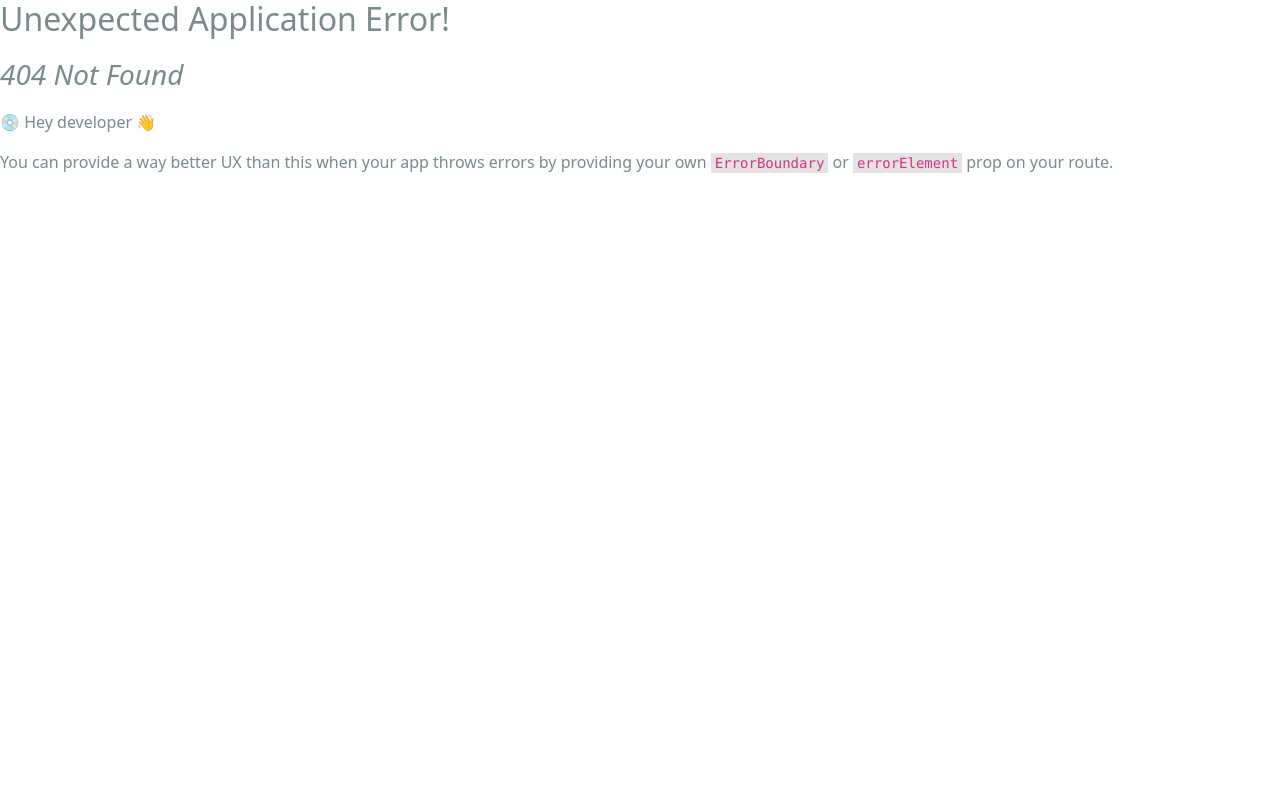
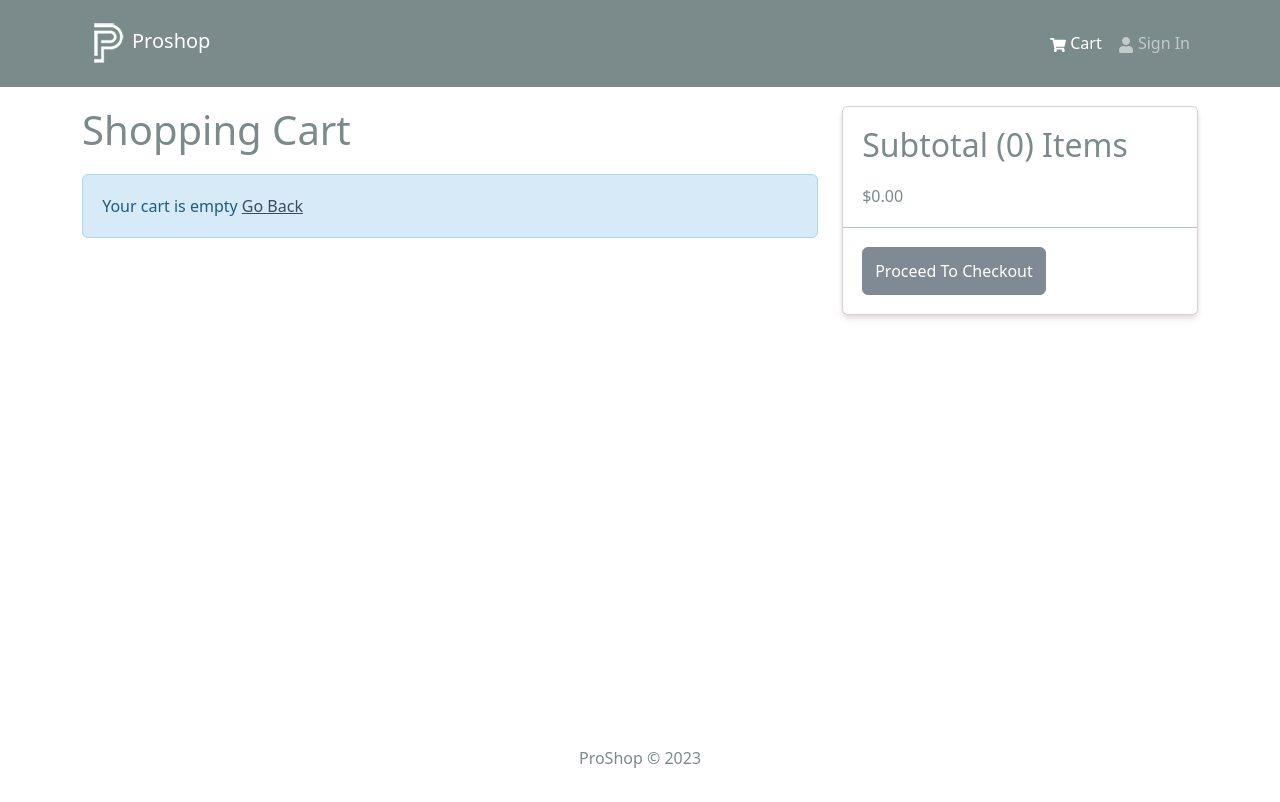
Before and after one commit to Connok/connors-shop, a React (Create React App) app in the folder frontend/: page /cart in a window 1280 px wide. Before the commit this address had no page. Shown: the top 802 px of the page. Built offline with nearby package versions, Linux system fonts and the light colour scheme.

Commit message:
cart screen

```diff
--- a/frontend/src/index.js
+++ b/frontend/src/index.js
@@ -14,13 +14,15 @@ import './assets/styles/index.css';
 import App from './App';
 import reportWebVitals from './reportWebVitals';
 import HomeScreen from './screens/HomeScreen';
-import ProductScreen from './screens/ProductScreen';
+import ProductScreen from './screens/ProductScreen.jsx';
+import CartScreen from './screens/CartScreen.jsx';
 
 const router = createBrowserRouter(
   createRoutesFromElements(
     <Route path='/' element={<App />}>
       <Route index={true} path='/' element={<HomeScreen />} />
       <Route path='/product/:id' element={<ProductScreen />} />
+      <Route path='/cart' element={<CartScreen />} />
     </Route>
   )
 )
--- /dev/null
+++ b/frontend/src/screens/CartScreen.jsx
@@ -0,0 +1,102 @@
+import { Link, useNavigate } from "react-router-dom";
+import { useDispatch, useSelector } from "react-redux";
+import {
+  Row,
+  Col,
+  ListGroup,
+  Image,
+  Form,
+  Button,
+  Card,
+} from "react-bootstrap";
+import { FaTrash } from "react-icons/fa";
+import Message from "../components/Message";
+import { addToCart } from "../slices/cartSlice";
+
+const CartScreen = () => {
+  const navigate = useNavigate();
+  const dispatch = useDispatch();
+
+  const cart = useSelector((state) => state.cart);
+  const { cartItems } = cart;
+
+  const addToCartHandler = async (product, qty) => {
+    dispatch(addToCart({ ...product, qty }));
+  };
+
+  return (
+    <Row>
+      <Col md={8}>
+        <h1 style={{ marginBottom: "20px" }}>Shopping Cart</h1>
+        {cartItems.length === 0 ? (
+          <Message>
+            Your cart is empty <Link to="/">Go Back</Link>
+          </Message>
+        ) : (
+          <ListGroup variant="flush">
+            {cartItems.map((item) => (
+              <ListGroup.Item key={item.id}>
+                <Row>
+                  <Col md={2}>
+                    <Image src={item.image} alt={item.name} fluid rounded />
+                  </Col>
+                  <Col md={3}>
+                    <Link to={`/product/${item._id}`}>{item.name}</Link>
+                  </Col>
+                  <Col md={2}>${item.price}</Col>
+                  <Col md={2}>
+                    <Form.Control
+                      as="select"
+                      value={item.qty}
+                      onChange={(e) =>
+                        addToCartHandler(item, Number(e.target.value))
+                      }
+                    >
+                      {[...Array(item.countInStock).keys()].map((x) => (
+                        <option key={x + 1} value={x + 1}>
+                          {x + 1}
+                        </option>
+                      ))}
+                    </Form.Control>
+                  </Col>
+                  <Col md={2}>
+                    <Button type="button" variant="light">
+                      <FaTrash />
+                    </Button>
+                  </Col>
+                </Row>
+              </ListGroup.Item>
+            ))}
+          </ListGroup>
+        )}
+      </Col>
+      <Col md={4}>
+        <Card>
+          <ListGroup variant="flush">
+            <ListGroup.Item>
+              <h2>
+                Subtotal ({cartItems.reduce((acc, item) => acc + item.qty, 0)})
+                Items
+              </h2>
+              $
+              {cartItems
+                .reduce((acc, item) => acc + item.qty * item.price, 0)
+                .toFixed(2)}
+            </ListGroup.Item>
+            <ListGroup.Item>
+              <Button
+                type="button"
+                className="btn-block"
+                disabled={cartItems.length === 0}
+              >
+                Proceed To Checkout
+              </Button>
+            </ListGroup.Item>
+          </ListGroup>
+        </Card>
+      </Col>
+    </Row>
+  );
+};
+
+export default CartScreen;
```
